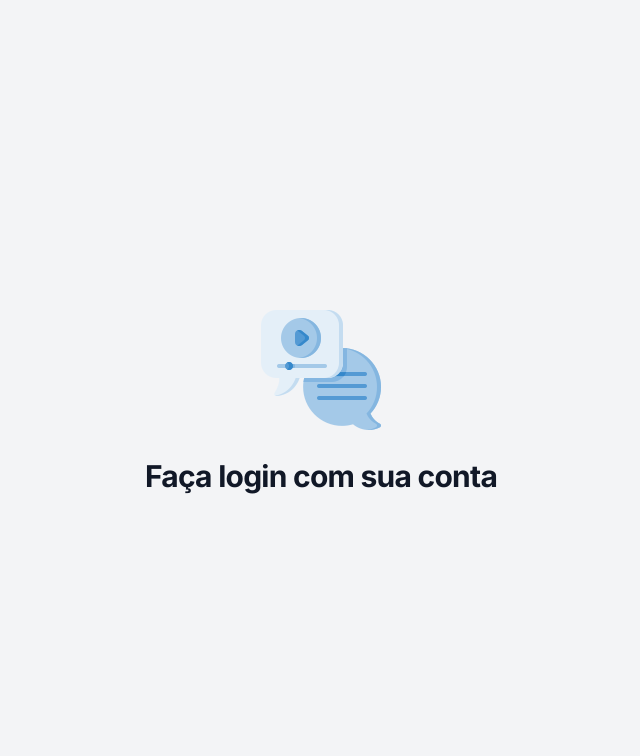
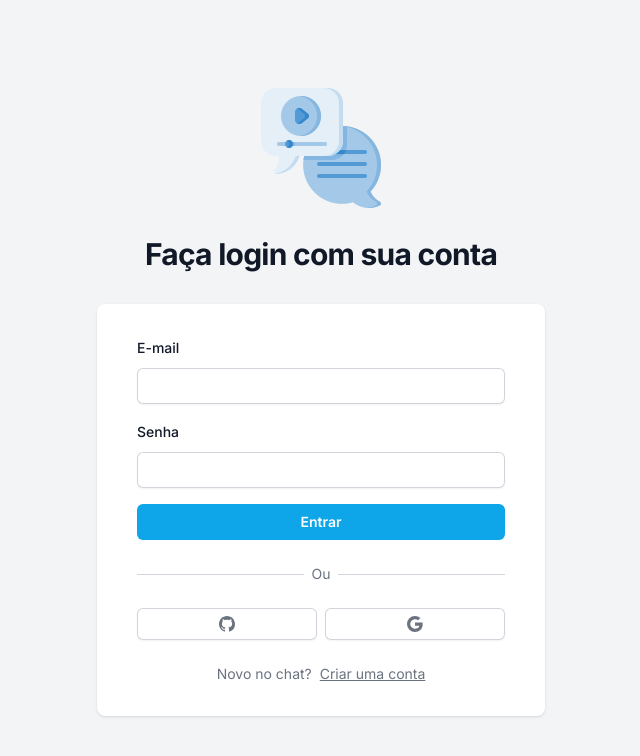
Before and after one commit to wesleywisch/Real-Time-Messaging-Chat, a Next.js app: page / in a window 1280 px wide. Shown: the top 756 px of the page, without its empty margins (319-959 px from the left). Built offline with nearby package versions, Linux system fonts and the light colour scheme.

Commit message:
feat: Realizing the interface of the login and register area.

```diff
--- a/package.json
+++ b/package.json
@@ -9,12 +9,15 @@
     "lint": "next lint"
   },
   "dependencies": {
+    "@hookform/resolvers": "^3.1.1",
+    "@tailwindcss/forms": "^0.5.3",
     "clsx": "^1.2.1",
     "next": "13.4.5",
     "react": "18.2.0",
     "react-dom": "18.2.0",
     "react-hook-form": "^7.44.3",
-    "react-icons": "^4.9.0"
+    "react-icons": "^4.9.0",
+    "zod": "^3.21.4"
   },
   "devDependencies": {
     "@types/node": "20.3.1",
--- a/src/components/AuthForm/index.tsx
+++ b/src/components/AuthForm/index.tsx
@@ -1,7 +1,164 @@
 'use client'
+import { useCallback, useState } from "react"
+import { BsGithub, BsGoogle } from 'react-icons/bs'
+import { useForm } from "react-hook-form";
+import { zodResolver } from '@hookform/resolvers/zod'
+import { z } from "zod";
+
+import { InputField } from "../InputField";
+import { Button } from "../Button";
+import { AuthSocialButton } from "../AuthSocialButton";
+
+const contactFormSchema = z.object({
+  name: z.string()
+    .min(3, { message: 'O nome precisa ter pelo menos 3 caracteres.' })
+    .max(100, { message: 'O nome pode ter no máximo 100 caracteres.' })
+    .regex(/^([a-z\\-]+)$/i, {
+      message: 'O nome pode ter apenas letras e hifens.',
+    }),
+  email: z.string().email({ message: 'O e-mail precisa ser válido.' }),
+  password: z.string()
+    .min(6, { message: 'A senha precisa ter pelo menos 6 caracteres.' })
+    .max(500),
+  confirmPassword: z.string()
+    .min(6, { message: 'As senhas não correspondem.' })
+    .max(500),
+}).superRefine(({ confirmPassword, password }, ctx) => {
+  if (confirmPassword !== password) {
+    ctx.addIssue({
+      code: "custom",
+      message: "As senhas não correspondem."
+    });
+  }
+});
+
+type Variant = 'Login' | 'Register'
+type ContactFormData = z.infer<typeof contactFormSchema>
 
 export function AuthForm() {
+  const { handleSubmit, register, reset, formState: { isSubmitting, errors } } = useForm<ContactFormData>({
+    resolver: zodResolver(contactFormSchema),
+  });
+
+  const [variant, setVariant] = useState<Variant>('Login');
+
+  function onSubmit(data: ContactFormData) {
+    try {
+      if (variant === 'Register') {
+
+      }
+
+      if (variant === 'Login') {
+
+      }
+    } catch (err) {
+      console.log(err)
+    }
+  }
+
+  function handleSocialsLogin(social: string) {
+
+  }
+
+  const toggleVariant = useCallback(() => {
+    if (variant === 'Login') {
+      setVariant('Register')
+    } else {
+      setVariant('Login')
+    }
+  }, [variant])
+
   return (
-    <form></form>
+    <div className="mt-8 sm:mx-auto sm:w-full sm:max-w-md">
+      <div className="bg-white px-4 py-8 shadow sm:rounded-lg sm:px-10">
+        <form
+          onSubmit={handleSubmit(onSubmit)}
+          className="space-y-4"
+        >
+          {variant === 'Register' && (
+            <InputField
+              id="name"
+              label="Nome"
+              register={register}
+              errors={errors}
+              disabled={isSubmitting}
+            />
+          )}
+
+          <InputField
+            id="email"
+            type="email"
+            label="E-mail"
+            register={register}
+            errors={errors}
+            disabled={isSubmitting}
+          />
+
+          <InputField
+            id="password"
+            label="Senha"
+            type="password"
+            register={register}
+            errors={errors}
+            disabled={isSubmitting}
+          />
+
+          {variant === 'Register' && (
+            <InputField
+              id="confirmPassword"
+              label="Confirmar senha"
+              register={register}
+              errors={errors}
+              disabled={isSubmitting}
+            />
+          )}
+
+          <div>
+            <Button
+              type="submit"
+              disabled={isSubmitting}
+              fullWidth
+            >
+              {variant === 'Login' ? 'Entrar' : 'Registrar'}
+            </Button>
+          </div>
+        </form>
+
+        <div className="mt-6">
+          <div className="relative">
+            <div className="absolute inset-0 flex items-center">
+              <div className="w-full border-t border-gray-300" />
+            </div>
+
+            <div className="relative flex justify-center text-sm">
+              <span className="bg-white px-2 text-gray-500">
+                Ou
+              </span>
+            </div>
+          </div>
+
+          <div className="mt-6 flex gap-2">
+            <AuthSocialButton
+              Icon={BsGithub}
+              onClick={() => handleSocialsLogin('github')}
+            />
+            <AuthSocialButton
+              Icon={BsGoogle}
+              onClick={() => handleSocialsLogin('google')}
+            />
+          </div>
+        </div>
+
+        <div className="flex gap-2 justify-center text-sm mt-6 px-2 text-gray-500">
+          <p>
+            {variant === 'Login' ? 'Novo no chat?' : 'Já possui uma conta?'}
+          </p>
+
+          <p className="underline cursor-pointer" onClick={toggleVariant}>
+            {variant === 'Login' ? 'Criar uma conta' : 'Login'}
+          </p>
+        </div>
+      </div>
+    </div>
   )
 }
--- /dev/null
+++ b/src/components/AuthSocialButton/index.tsx
@@ -0,0 +1,18 @@
+import { IconType } from 'react-icons'
+
+type AuthSocialButtonProps = {
+  Icon: IconType;
+  onClick: () => void;
+}
+
+export function AuthSocialButton({ Icon, onClick }: AuthSocialButtonProps) {
+  return (
+    <button
+      type="button"
+      onClick={onClick}
+      className="inline-flex w-full justify-center rounded-md bg-white px-4 py-2 text-gray-500 shadow-sm ring-1 ring-inset ring-gray-300 hover:bg-gray-50 focus:outline-offset-0 transition-colors"
+    >
+      <Icon />
+    </button>
+  )
+}
--- /dev/null
+++ b/src/components/Button/index.tsx
@@ -0,0 +1,28 @@
+'use client'
+import { ButtonHTMLAttributes, ReactNode } from 'react'
+import clsx from 'clsx'
+
+type ButtonProps = ButtonHTMLAttributes<HTMLButtonElement> & {
+  fullWidth?: boolean;
+  children: ReactNode;
+  disabled?: boolean;
+  secondary?: boolean;
+  danger?: boolean;
+}
+
+export function Button({ fullWidth, children, disabled, secondary, danger, ...rest }: ButtonProps) {
+  return (
+    <button
+      className={clsx("flex justify-center rounded-md px-3 py-2 text-sm font-semibold focus-visible:outline focus-visible:outline-2 focus-visible:outline-offset-2 transition-colors",
+        disabled && "opacity-50",
+        fullWidth && "w-full",
+        secondary ? "text-gray-900" : "text-white",
+        danger && "bg-rose-600 hover:bg-rose-600 focus-visible:outline-rose-600",
+        !secondary && !danger && "bg-sky-500 hover:bg-sky-600 focus-visible:outline-sky-600"
+      )}
+      {...rest}
+    >
+      {children}
+    </button>
+  )
+}
--- /dev/null
+++ b/src/components/InputField/index.tsx
@@ -0,0 +1,39 @@
+'use client'
+
+import { InputHTMLAttributes } from "react"
+import { UseFormRegister, FieldValues, FieldErrors } from "react-hook-form";
+import clsx from "clsx"
+
+type InputFieldProps = InputHTMLAttributes<HTMLInputElement> & {
+  label: string;
+  id: string;
+  register: UseFormRegister<FieldValues>;
+  errors: FieldErrors;
+  disabled?: boolean;
+}
+
+export function InputField({ label, id, register, errors, disabled, ...rest }: InputFieldProps) {
+  return (
+    <div>
+      <label
+        htmlFor={id}
+        className="block text-sm font-medium leading-6 text-gray-900"
+      >
+        {label}
+      </label>
+
+      <div className="mt-2">
+        <input
+          id={id}
+          autoComplete={id}
+          {...register(id, { required: true })}
+          {...rest}
+          className={clsx("form-input block w-full rounded-md border-0 py-1.5 text-gray-900 shadow-sm ring-1 ring-inset ring-gray-300 placeholder:text-gray-400 focus:ring-2 focus:ring-inset focus:ring-sky-600 sm:text-sm sm:leading-6",
+            errors[id] && "focus:ring-rose-500",
+            disabled && "opacity-50 cursor-default",
+          )}
+        />
+      </div>
+    </div>
+  )
+}
--- a/tailwind.config.js
+++ b/tailwind.config.js
@@ -8,5 +8,5 @@ module.exports = {
   theme: {
     extend: {},
   },
-  plugins: [],
+  plugins: [require('@tailwindcss/forms')({ strategy: 'class' })],
 }
```
Also changed, not shown: 1 other file (tests, documents, lock files or other folders).
